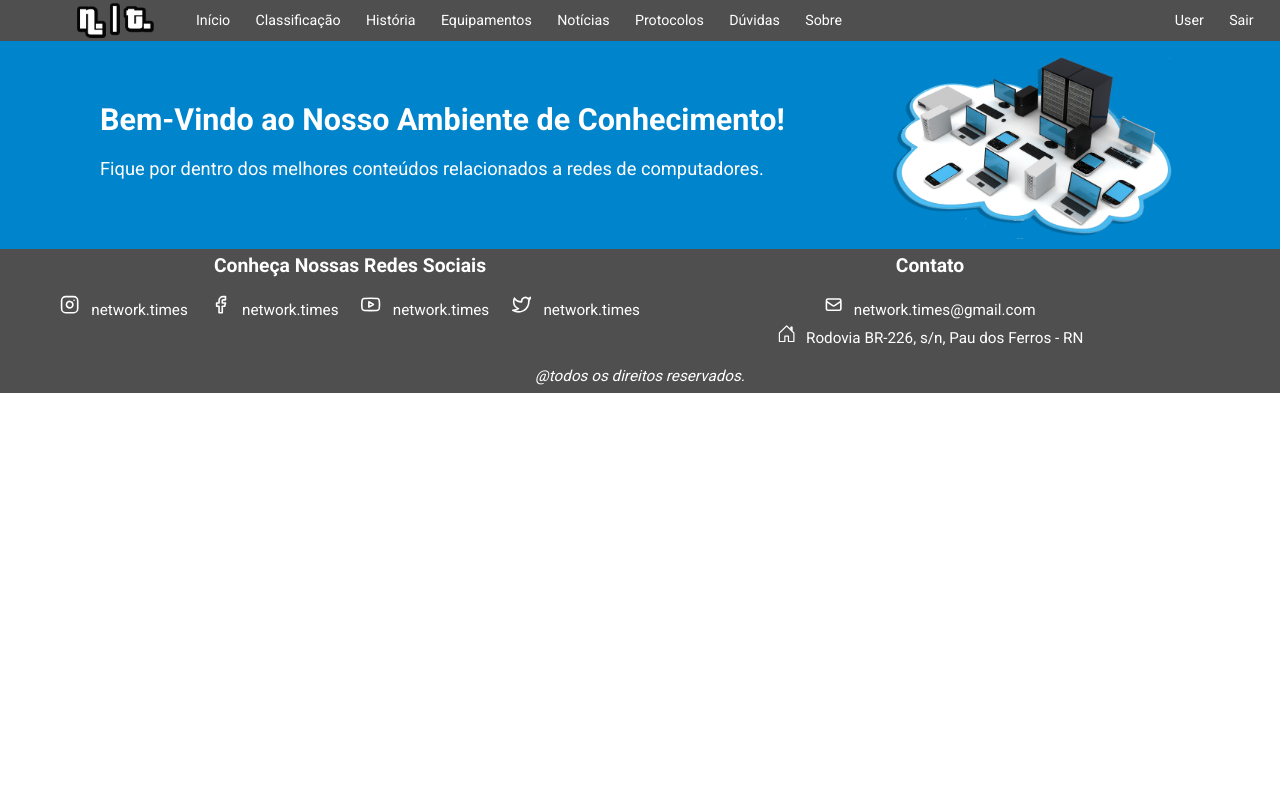
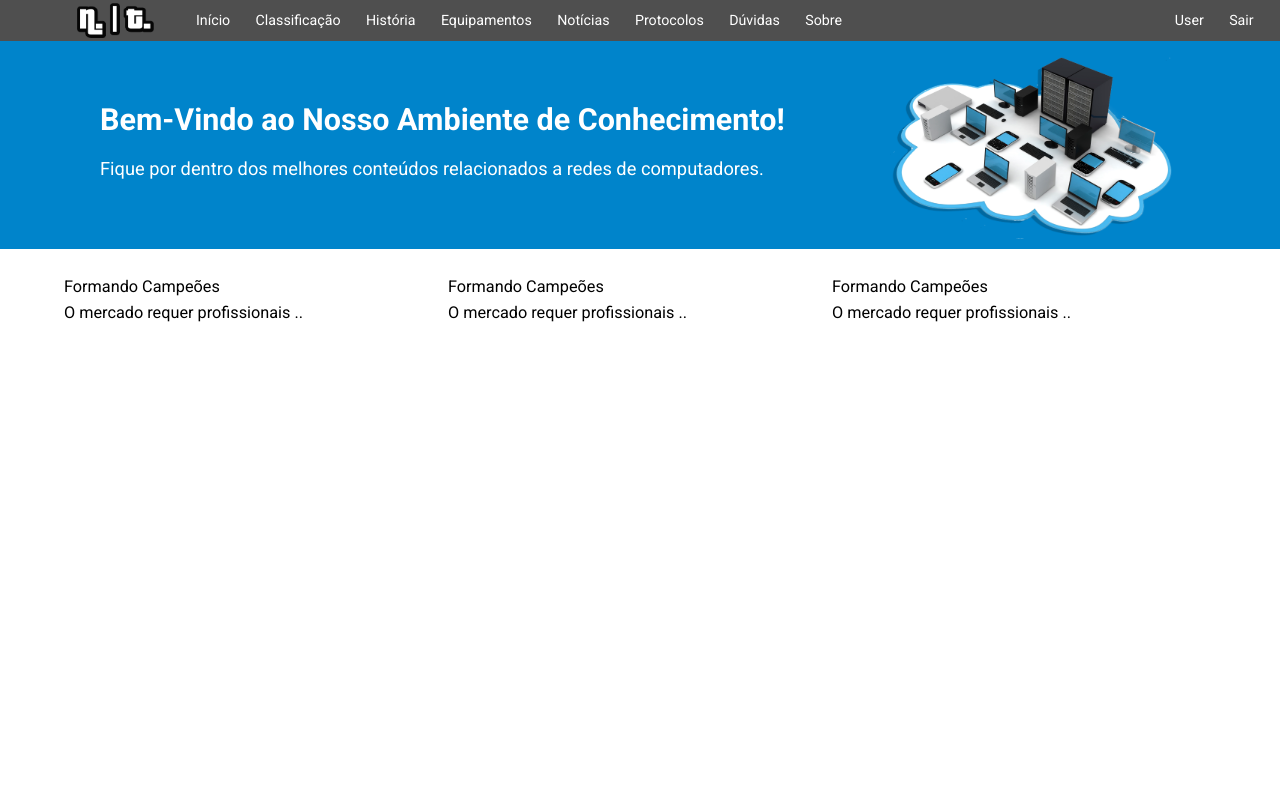
Before and after one commit to DiegoOlive/redes, a React (Create React App) app: page / in a window 1280 px wide. Shown: the top 800 px of the page. Built offline with nearby package versions, Linux system fonts and the light colour scheme.

Commit message:
iniciei a criação de conteudos

```diff
--- /dev/null
+++ b/src/components/matCard/index.tsx
@@ -0,0 +1,12 @@
+import styled from 'styled-components';
+
+const Card = styled.article`
+    height: 800px;
+    overflow: hidden;
+
+    @media (min-width: 768px){
+        width: 45%;
+    }
+`
+
+export default Card;
--- a/src/components/matHome/index.tsx
+++ b/src/components/matHome/index.tsx
@@ -1,13 +1,35 @@
 import React from 'react';
 import styled from 'styled-components';
 import {MATERIAL} from '../../data/matHome';
-import Card from '../matHomeCard';
+import Card from '../matCard';
 
 
 const HomeList = styled.section`
+    margin-top: 20px;
+    font-size: 1.6rem;
+    line-height: 1.6rem;
+
+    @media (min-width: 768px){
+        display: flex;
+        justify-content: space-between;
+    }
+`
+
+const HomeName = styled.h2`
+    font-size: 1.6rem;
+    margin: 10px 0;
+    font-weight: normal;
+`
+
+const Description = styled.p`
+    height: 150px;
+    overflow: hidden;
+`
+
+const Image = styled.img`
 
 `
-
+//<Image src={require(`../../assets/${material.image}`)} alt={material.name} />
 export default function MatHome() {
     return (
         <HomeList>
@@ -16,10 +38,18 @@ export default function MatHome() {
                     return(
                         <Card key={material.name}>
 
+                            <HomeName>
+                                {material.name}
+                            </HomeName>
+                            <Description>
+                                {material.description}
+                            </Description>
                         </Card>
                     );
                 })
+
             }
+
         </HomeList>
     );
 }
--- a/src/components/matHomeCard/index.tsx
+++ /dev/null
@@ -1,7 +0,0 @@
-import styled from 'styled-components';
-
-const Card = styled.article`
-
-`
-
-export default Card;
--- a/src/data/matHome.tsx
+++ b/src/data/matHome.tsx
@@ -18,7 +18,15 @@ export const MATERIAL =
         "name": "Formando Campeões",
         "image": "images/formando-campeos.png",
         "situation": "em andamento",
+        "featured": true,
+        "description": "O mercado requer profissionais .."
+    },
+
+    {
+        "name": "Formando Campeões",
+        "image": "images/formando-campeos.png",
+        "situation": "em andamento",
         "featured": false,
-        "description": "O mercado requer profissionais .."
+        "description": "sou falso O mercado requer profissionais .."
     }
 ]
```
